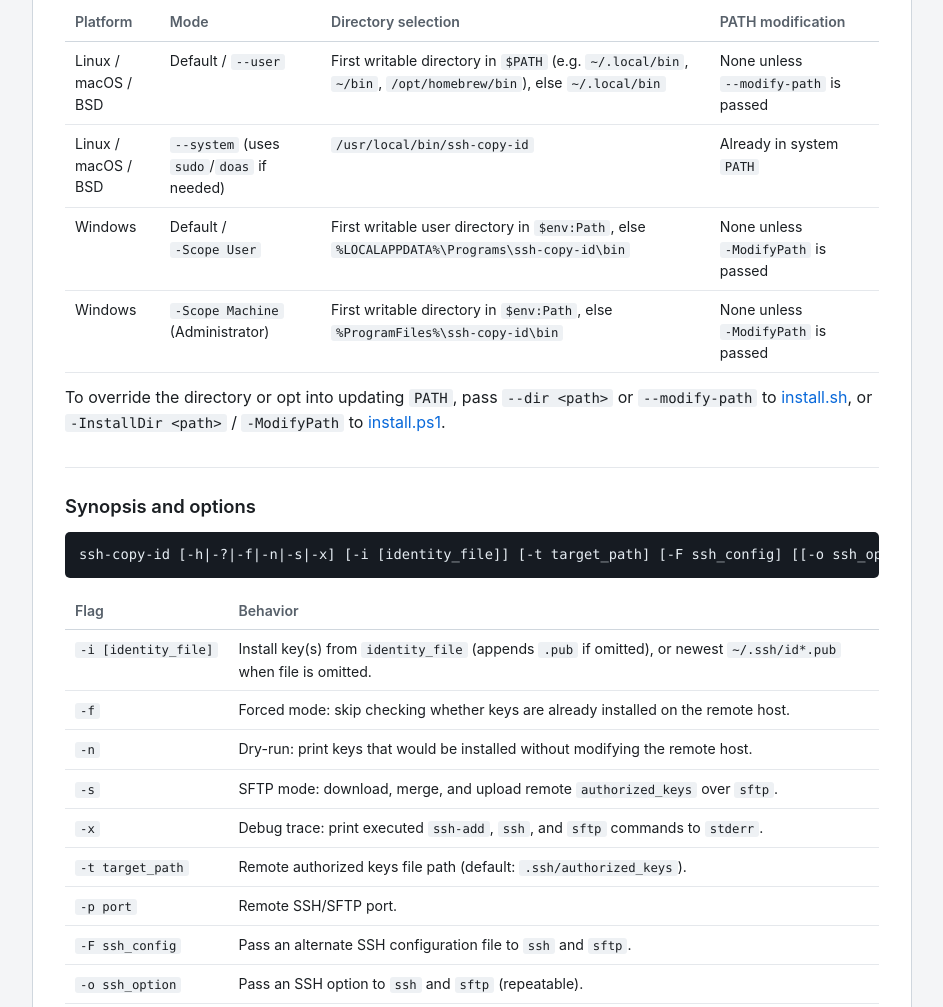
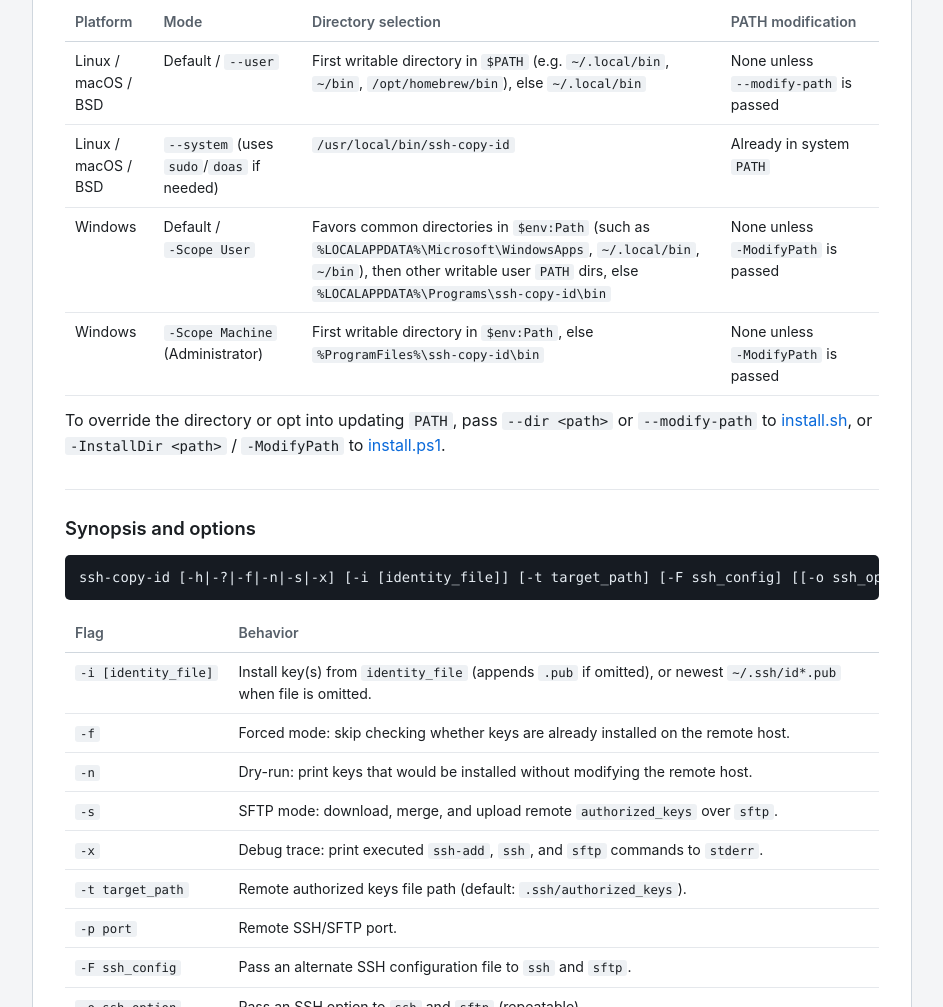
Before and after one commit to dasimmet/ssh-copy-id, a plain HTML site: page docs/index.html in a window 1280 px wide. Shown: the part 999-2006 px from the top of the page, without its empty margins (168-1111 px from the left). Drawn offline with Linux system fonts and the light colour scheme; no server answers.

Commit message:
favor common windows user PATH dirs

```diff
--- a/docs/index.html
+++ b/docs/index.html
@@ -122,7 +122,7 @@
             <tr>
               <td>Windows</td>
               <td>Default / <code>-Scope User</code></td>
-              <td>First writable user directory in <code>$env:Path</code>, else <code>%LOCALAPPDATA%\Programs\ssh-copy-id\bin</code></td>
+              <td>Favors common directories in <code>$env:Path</code> (such as <code>%LOCALAPPDATA%\Microsoft\WindowsApps</code>, <code>~/.local/bin</code>, <code>~/bin</code>), then other writable user <code>PATH</code> dirs, else <code>%LOCALAPPDATA%\Programs\ssh-copy-id\bin</code></td>
               <td>None unless <code>-ModifyPath</code> is passed</td>
             </tr>
             <tr>
```
Also changed, not shown: 1 other file.
